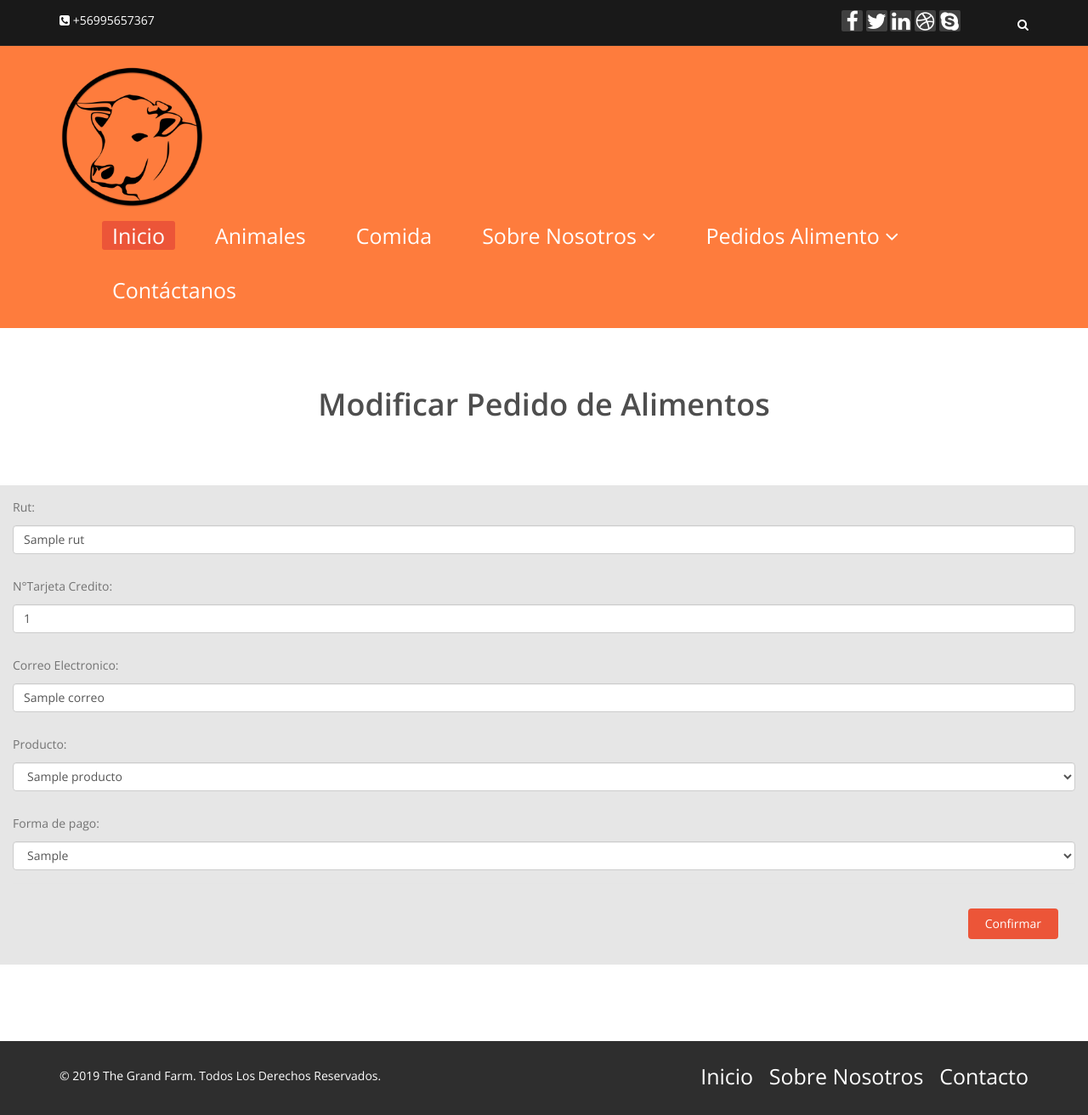
After one commit to Toqui012/The-grand-farm, a Django app: template farm_app/templates/farm_app/payment_food_update.html in a window 1280 px wide. The commit adds this page. Shown: the whole page at 85% size. Run offline with Django 3.2, Linux system fonts and the light colour scheme; the template is opened without the code that fills it: most values are stand-ins (such as "Sample title", 1, 10 or a date in 2020).

Commit message:
Actualizar Funcionando

```diff
--- a/farm/settings.py
+++ b/farm/settings.py
@@ -38,7 +38,6 @@ INSTALLED_APPS = [
     'django.contrib.messages',
     'django.contrib.staticfiles',
     'farm_app',
-    'bootstrap4',
 ]
 
 MIDDLEWARE = [
--- a/farm_app/templates/farm_app/base.html
+++ b/farm_app/templates/farm_app/base.html
@@ -102,7 +102,6 @@
                             <ul class="dropdown-menu">
                                 <li><a href="{% url 'payment_food_list' %}">Ver Pedidos</a></li>
                                 <li><a href="">Eliminar Pedidos</a></li>
-                                <li><a href="">Modificar Pedidos</a></li>
                             </ul>
                         </li>
                         <li><a href="contact-us.html">Contáctanos</a></li>
--- a/farm_app/templates/farm_app/payment_food_list.html
+++ b/farm_app/templates/farm_app/payment_food_list.html
@@ -81,8 +81,8 @@
 {% endif %}
 
 <div class="center fadeInDown">
-    <h2>Lista de Pedidos de Alimentos</h2>
-  </div>
+  <h2>Lista de Pedidos de Alimentos</h2>
+</div>
 <section id="team-area">
   <div class="container">
       <div class="row">
@@ -101,8 +101,8 @@
               <h2>Producto Encargado: {{x.product}}</h2>
               <br>
               <div class="card-footer">
-                <a href="#ventana1" class="btn btn-primary" data-toggle="modal">Modificar</a>
                 <a href="#ventana1" onclick="confirmOption('eliminar', '/payment_food_delete/{{x.pk}}')" class="btn btn-primary" >Eliminar</a>
+                <a href="#ventana1" onclick="confirmOption('actualizar', '/payment_food_update/{{x.pk}}')" class="btn btn-primary" >Modificar</a>
               </div>
             </div>
           </div>
--- /dev/null
+++ b/farm_app/templates/farm_app/payment_food_update.html
@@ -0,0 +1,69 @@
+{% extends 'farm_app/base.html' %}
+{% load static %}
+{% block content %}
+{% if status == 'OK' %}
+<div class="alert alert-success" role="alert">
+    Datos actualizados exitosamente!
+</div>
+{% elif status == 'ERROR' %}
+<div class="alert alert-danger" role="alert">
+    Ocurrion un error desconocido, porfavor intentelo mas tarde.
+</div>
+{% endif %}
+
+<div class="center fadeInDown">
+    <h2>Modificar Pedido de Alimentos</h2>
+</div>
+
+<form class="credit-card-div" method="POST">{% csrf_token %}
+    <div class="panel panel-default" >
+        <div class="panel-heading">
+            <div class="row ">
+
+                <div class="col-md-12 pad-adjust">
+                    <span class="help-block text-muted small-font">Rut:</span>
+                    <input type="text" id="txtRut" class="form-control" name="txtRut" placeholder="--Ingrese su Rut--" value="{{pedido.rut}}" />
+                </div>
+
+                <div class="col-md-12">
+                    <br>
+                    <span class="help-block text-muted small-font">N°Tarjeta Credito:</span>
+                    <input type="text" id="txtNumTarjeta" class="form-control" name="txtNumTarjeta" placeholder="--Ingrese el número de su tarjeta de credito--" value="{{pedido.num_cuenta}}" />
+                </div>
+
+                <div class="col-md-12">
+                    <br>
+                    <span class="help-block text-muted small-font">Correo Electronico:</span>
+                    <input type="email" id="txtCorreo" class="form-control" name="txtCorreo" placeholder="--Ingrese el correo electronico--" value="{{pedido.correo}}" />
+                </div>
+
+                <div class="col-md-12">
+                    <br>
+                    <span class="help-block text-muted small-font">Producto:</span>
+                    <select name="txtProducto" id="txtProducto" class="form-control" name="txtProducto" >
+                        {% for x in producto %}
+                            <option value="{{x}}" {% if x == pedido.product %} selected {% endif %}>{{x}}</option>
+                        {% endfor %}
+                    </select>
+                </div>
+
+                <div class="col-md-12">
+                    <br>
+                    <span class="help-block text-muted small-font">Forma de pago:</span>
+                    <select name="txtFormaPago" id="txtFormaPago" class="form-control" name="txtFormaPago">
+                        {% for y in formaPago %}
+                            <option value="{{y}}" {% if y == pedido.pay %} selected {% endif %}>{{y}}</option>
+                        {% endfor %}
+                    </select>
+                </div>
+
+            </div>
+
+            <div class="modal-footer">
+                <button type="submit" class="btn btn-primary" id="btn-actualizar">Confirmar</button>
+            </div>
+
+        </div>
+    </div>
+</form>
+{% endblock content%}
--- a/farm_app/urls.py
+++ b/farm_app/urls.py
@@ -7,6 +7,7 @@ urlpatterns = [
     path('', views.index, name='index'),
     path('payment_food/', views.payment_food, name='payment_food'),
     path('payment_animal/',views.payment_animal, name='payment_animal'),
-    path('payment_food_delete/<int:id>', views.payment_food_delete, name='payment_food_delete')
+    path('payment_food_delete/<int:id>', views.payment_food_delete, name='payment_food_delete'),
+    path('payment_food_update/<int:id>',views.payment_food_update, name='payment_food_update')
     # path('payment_food_delete/',views.payment_food_delete, name="payment_food_delete")
 ]
```
Also changed, not shown: farm_app/models.py (+23 -12 lines), farm_app/templates/farm_app/comida.html (+10 -10 lines), farm_app/views.py (+23 -0 lines), db.sqlite3, farm_app/migrations/0002_auto_20191110_0159.py (added), farm_app/migrations/0003_auto_20191110_0222.py (added), farm_app/migrations/0004_auto_20191110_0223.py (added), farm_app/migrations/0005_auto_20191110_0226.py (added).
